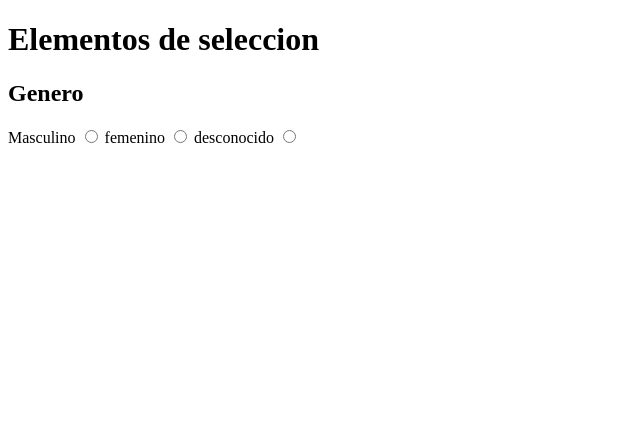
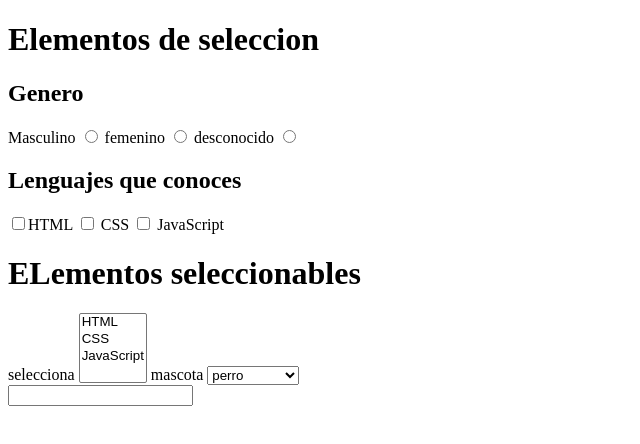
Before and after one commit to MiltonGarciaP/Prueba-Practica-HTML, a plain HTML site: page input-de-seleccion.html in a window 1280 px wide. Shown: the whole page, without its empty margins (0-640 px from the left). Drawn offline with Linux system fonts and the light colour scheme.

Commit message:
mas inputs de selección

```diff
--- a/input-de-seleccion.html
+++ b/input-de-seleccion.html
@@ -7,7 +7,7 @@
     <title>input de seleccion</title>
 </head>
 <body>
-
+    <!-- Eleemntos de seleccion de radiobutton -->
     <h1>Elementos de seleccion</h1>
     <form>
         <h2>Genero</h2>
@@ -25,5 +25,72 @@
             <input type="radio" name="gender" value="desconocido">
         </label>
     </form>
+
+
+<!-- Eleemntos de seleccion de checkbox -->
+    <h2>Lenguajes que conoces</h2>
+    <label>
+        <input type="checkbox" name="Lenguajes" value="HTML">HTML
+    </label>
+
+    <label>
+        <input type="checkbox" name="Lenguajes" value="Css"> CSS
+    </label>
+
+    <label>
+        <input type="checkbox" name="Lenguajes" value="JavaScript"> JavaScript
+    </label>
+
+
+<!-- Elementos de lista -->
+<h1>ELementos seleccionables</h1>
+
+<form>
+    <label> selecciona
+        <select name="lenguajes" multiple >
+            <option value="HTML">HTML</option>
+            <option value="CSS">CSS</option>
+            <option value="JavaScript">JavaScript</option>
+        </select>
+    </label>
+
+    <label>
+        mascota
+        <select name="mascotas">
+            <optgroup label="4 Patas">
+            <option value="perro">perro</option>
+            <option value="Gato">Gato</option>
+            <option value="hamster">Hamster</option>
+            <option value="Conejo">Conejo</option>
+            </optgroup>
+
+           <optgroup label="pata">
+            <option value="loro">loro</option>
+            <option value="canario">canario</option>
+            <option value="serpiente">serpiente</option>
+            <option value="tarantula">tarantula</option>
+           </optgroup>
+        </select>
+    </label>
+</form>
+
+<!--Datalist-->
+ <form>
+    <label>
+        <input type="list" list="pets">
+        <datalist id="pets">
+            <option value="loro">loro</option>
+            <option value="canario">canario</option>
+            <option value="serpiente">serpiente</option>
+            <option value="tarantula">tarantula</option>
+            <option value="perro">perro</option>
+            <option value="Gato">Gato</option>
+            <option value="hamster">Hamster</option>
+            <option value="Conejo">Conejo</option>
+        </datalist>
+    </label>
+
+ </form>
+
 </body>
 </html>
```
Also changed, not shown: estrcutura-basica-de-formulario.html (+1 -1 lines).
